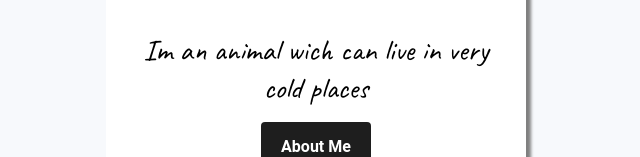
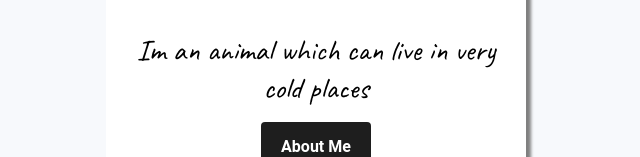
Before and after one commit to gui-gafa/profile, a plain HTML site: page index.html in a window 1280 px wide. Shown: the part 211-368 px from the top of the page, without its empty margins (324-964 px from the left). Drawn offline with Linux system fonts and the light colour scheme.

Commit message:
typo fix

```diff
--- a/index.html
+++ b/index.html
@@ -12,7 +12,7 @@
     <div class="card-white">
       <h1>Hello! Im a Penguin!</h1>
       <img class="profile_image" src="https://t2.ea.ltmcdn.com/pt/images/8/6/7/a_alimentacao_do_pinguim_20768_600_square.jpg" alt="Pinguim Image">
-      <p>Im an animal wich can live in very cold places</p>
+      <p>Im an animal which can live in very cold places</p>
 
       <a class="btn-dark-gray" href="https://en.wikipedia.org/wiki/Penguin" target="_blank"><b>About Me</b></a>
 
```
